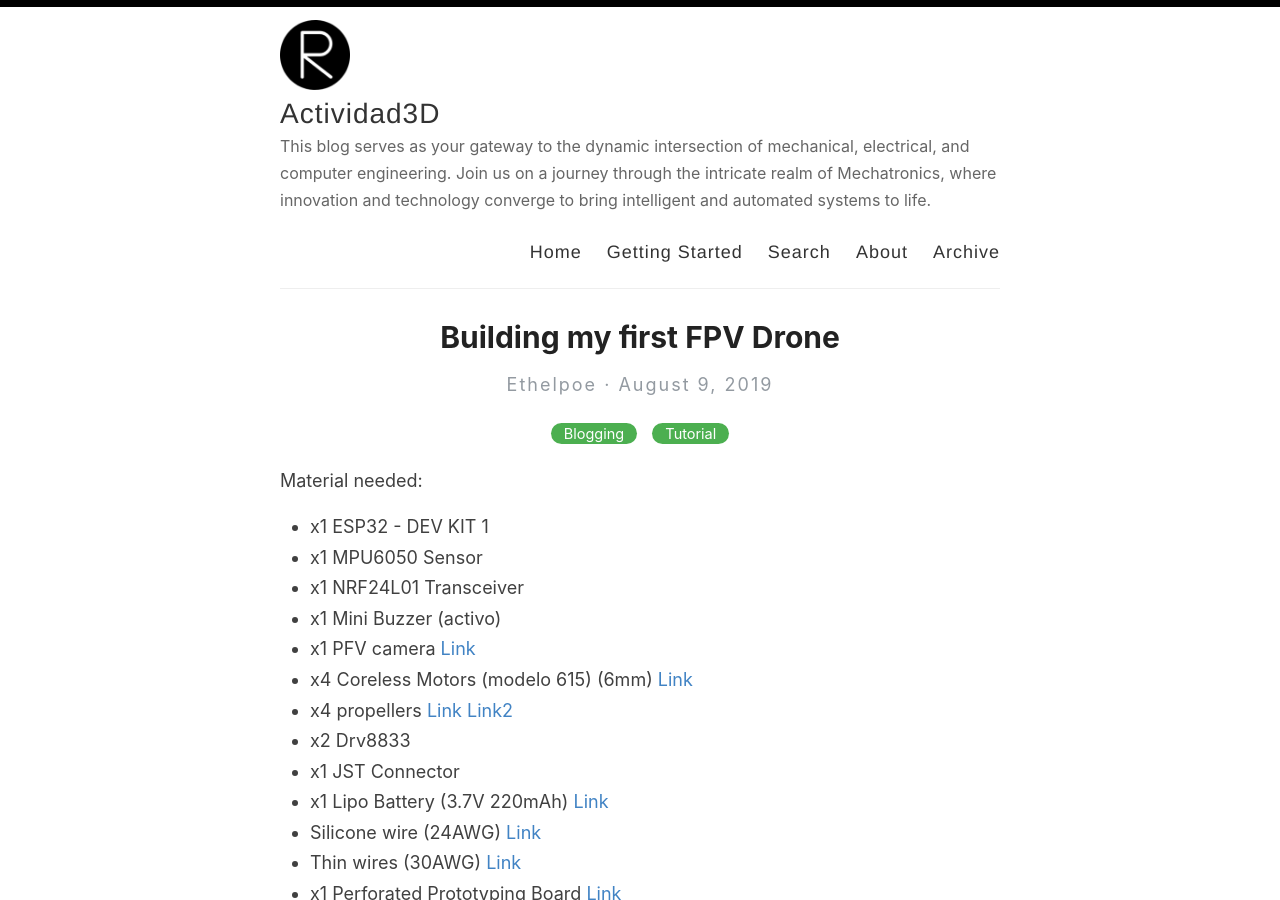
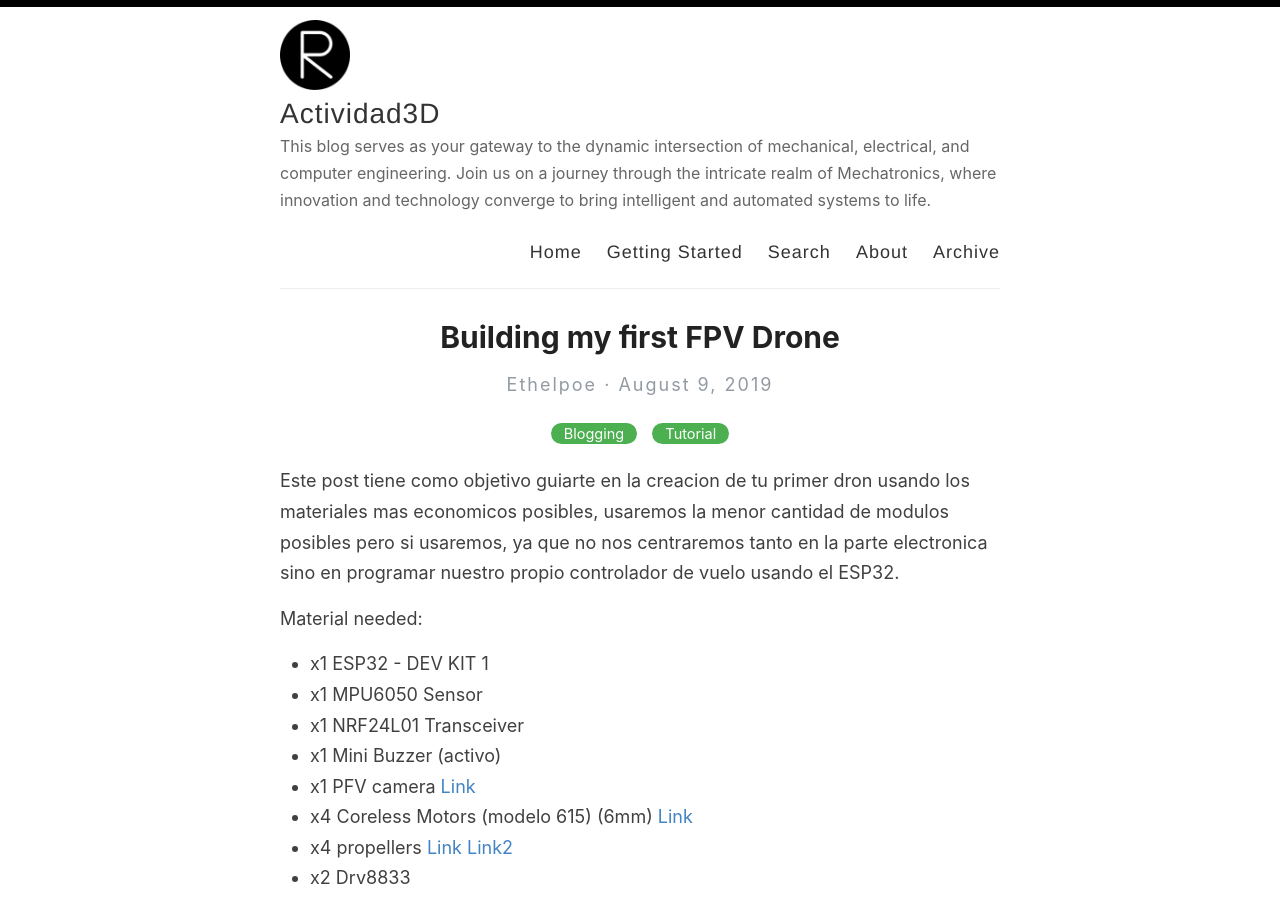
Before and after one commit to ethelpoe/ethelpoe.github.io, a Jekyll site: the page built from _posts/2019-2-13-My First FPV Drone.md, in a window 1280 px wide and 900 px high. Built offline with Jekyll 4.4.1, drawn with Linux system fonts in a browser that asks for light colours; our own code applies the rules of GitHub Pages for plain Markdown files.

Commit message:
Update 2019-2-13-My First FPV Drone.md

```diff
--- a/_posts/2019-2-13-My First FPV Drone.md
+++ b/_posts/2019-2-13-My First FPV Drone.md
@@ -10,6 +10,8 @@ tags:
   - Drone
 pin: false
 ---
+
+Este post tiene como objetivo guiarte en la creacion de tu primer dron usando los materiales mas economicos posibles, usaremos la menor cantidad de modulos posibles pero si usaremos, ya que no nos centraremos tanto en la parte electronica sino en programar nuestro propio controlador de vuelo usando el ESP32.
 
 Material needed:
 - x1 ESP32 - DEV KIT 1
```
